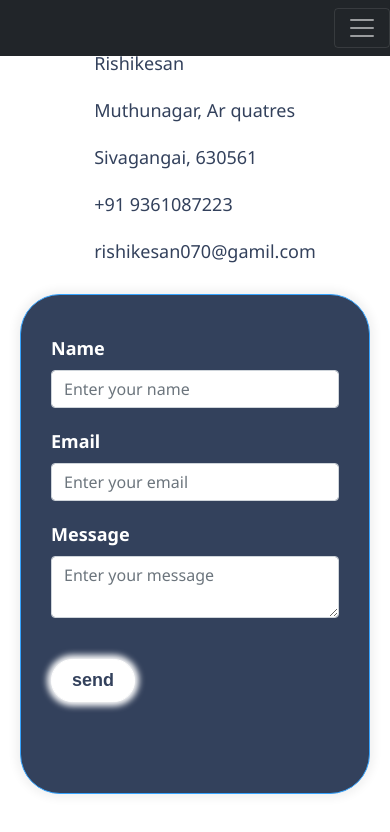
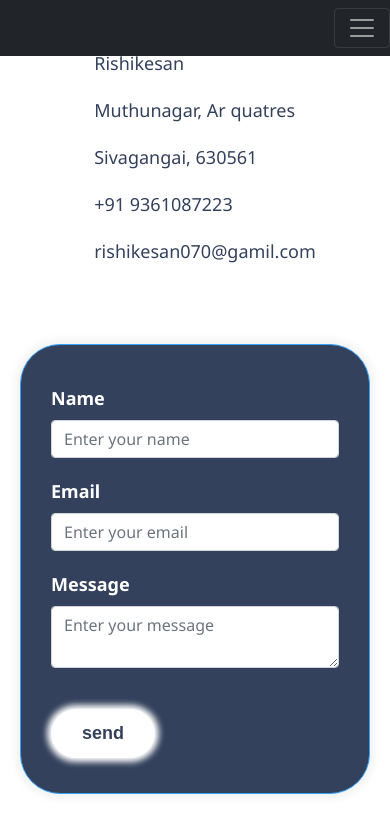
Before and after one commit to Rishi-077/portfolio, a React (Create React App) app: page / in a window 390 px wide. In both pictures the pointer is over the button "send". Shown: the part 2272-3104 px from the top of the page. Built offline with nearby package versions, Linux system fonts and the light colour scheme.

Commit message:
button changes

```diff
--- a/src/App.css
+++ b/src/App.css
@@ -679,7 +679,7 @@
     }
     }
 
-     @media only screen and (max-width: 601px) {
+     @media only screen and (max-width: 706px) {
       #Contact {
      width: 100%;
      height: 900px;
@@ -695,7 +695,7 @@
      font-family: 'Noto Sans', sans-serif;
      background-color: #33415c;
      width: 350px;
-     height: 500px;
+     height: 450px;
      margin: 0 auto;
      padding: 20px 30px;
      border: 1px solid  #36a4ff;
@@ -727,7 +727,7 @@
      background-color: white;
      color: #33415c;
      border: 1px solid white;
-     padding: 7px 20px;
+     padding: 10px 30px;
      font-family: 'Noto Sans  ', sans-serif;
      font-weight: 600;
      font-size: 18px;
```
